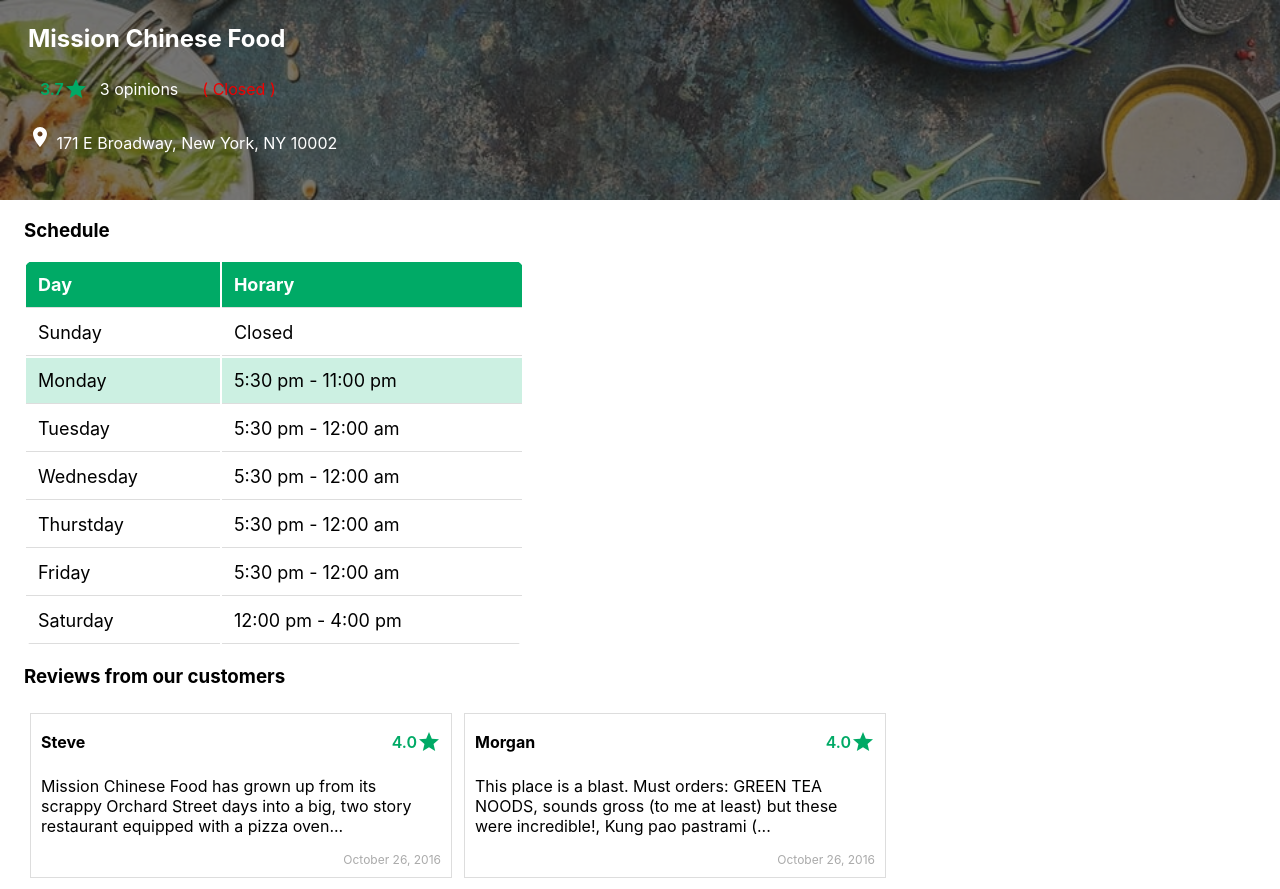
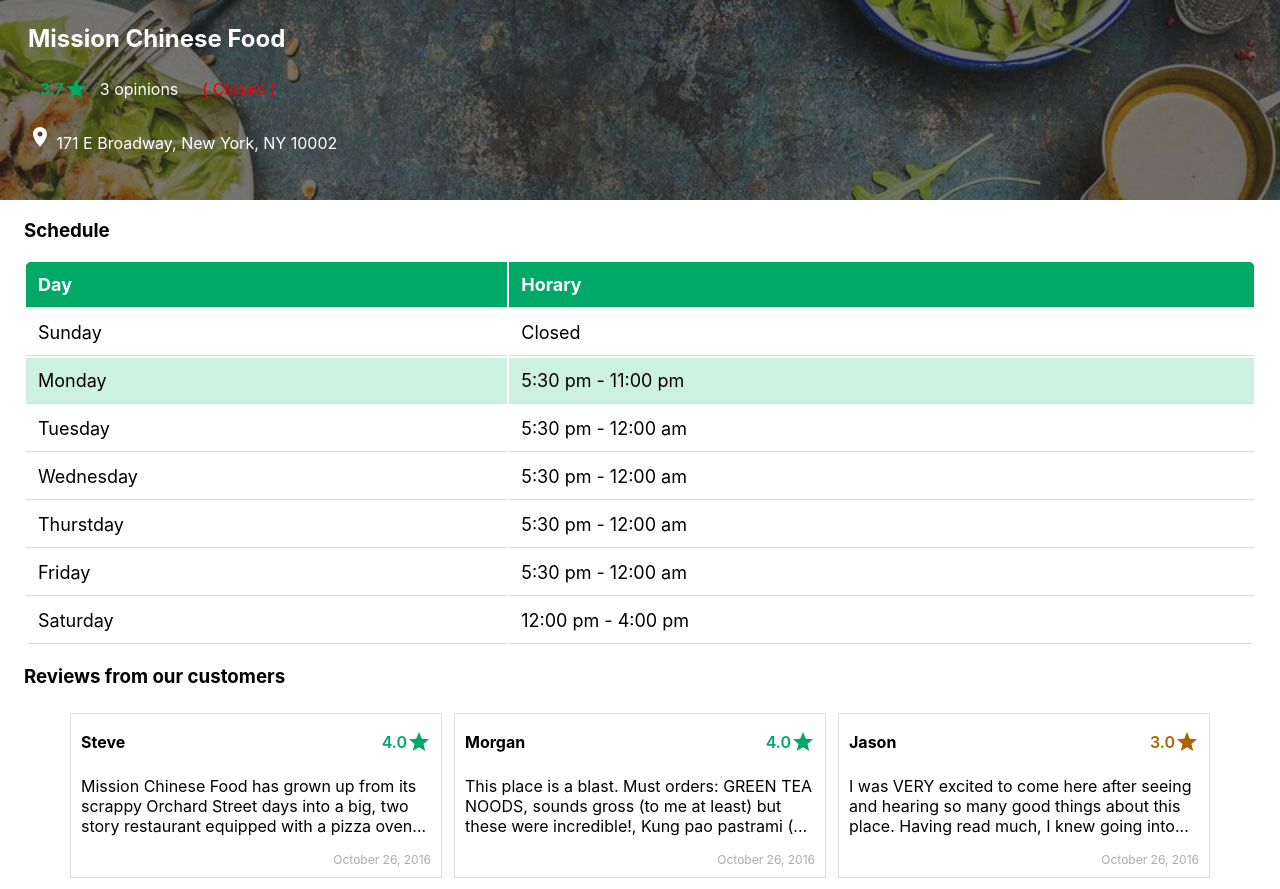
Before and after one commit to DarkCode01/restaurants-finder, a React (Create React App) app: page /restaurant/1 in a window 1280 px wide. Shown: the top 889 px of the page. Built offline with nearby package versions, Linux system fonts and the light colour scheme.

Commit message:
Restaurant page, fixing alignement

```diff
--- a/src/components/layout/Review/styles.js
+++ b/src/components/layout/Review/styles.js
@@ -5,7 +5,7 @@ const useStyles = makeStyles(() => ({
     padding: "10px",
     margin: '6px',
     width: '100%',
-    maxWidth: '400px',
+    maxWidth: '350px',
     border: "1px solid #ddd",
     "& div": {
       display: "flex",
--- a/src/components/layout/Schedule/styles.js
+++ b/src/components/layout/Schedule/styles.js
@@ -3,7 +3,7 @@ import { makeStyles } from "@material-ui/core/styles";
 const useStyles = makeStyles(() => ({
   schedule: {
     width:"100%",
-    maxWidth: "500px",
+
     borderRadius: "12px",
     overflow: "hidden",
     "& >*": { fontSize: "18px" },
--- a/src/pages/Restaurant/styles.js
+++ b/src/pages/Restaurant/styles.js
@@ -3,7 +3,8 @@ import { makeStyles } from "@material-ui/core/styles";
 const useStyles = makeStyles(() => ({
   reviews: {
     display: "flex",
-    flexWrap: 'wrap'
+    flexWrap: 'wrap',
+    justifyContent: 'center'
   },
   form: {
     display: 'flex',
```
Also changed, not shown: src/pages/Restaurant/Restaurant.js (+3 -7 lines).
